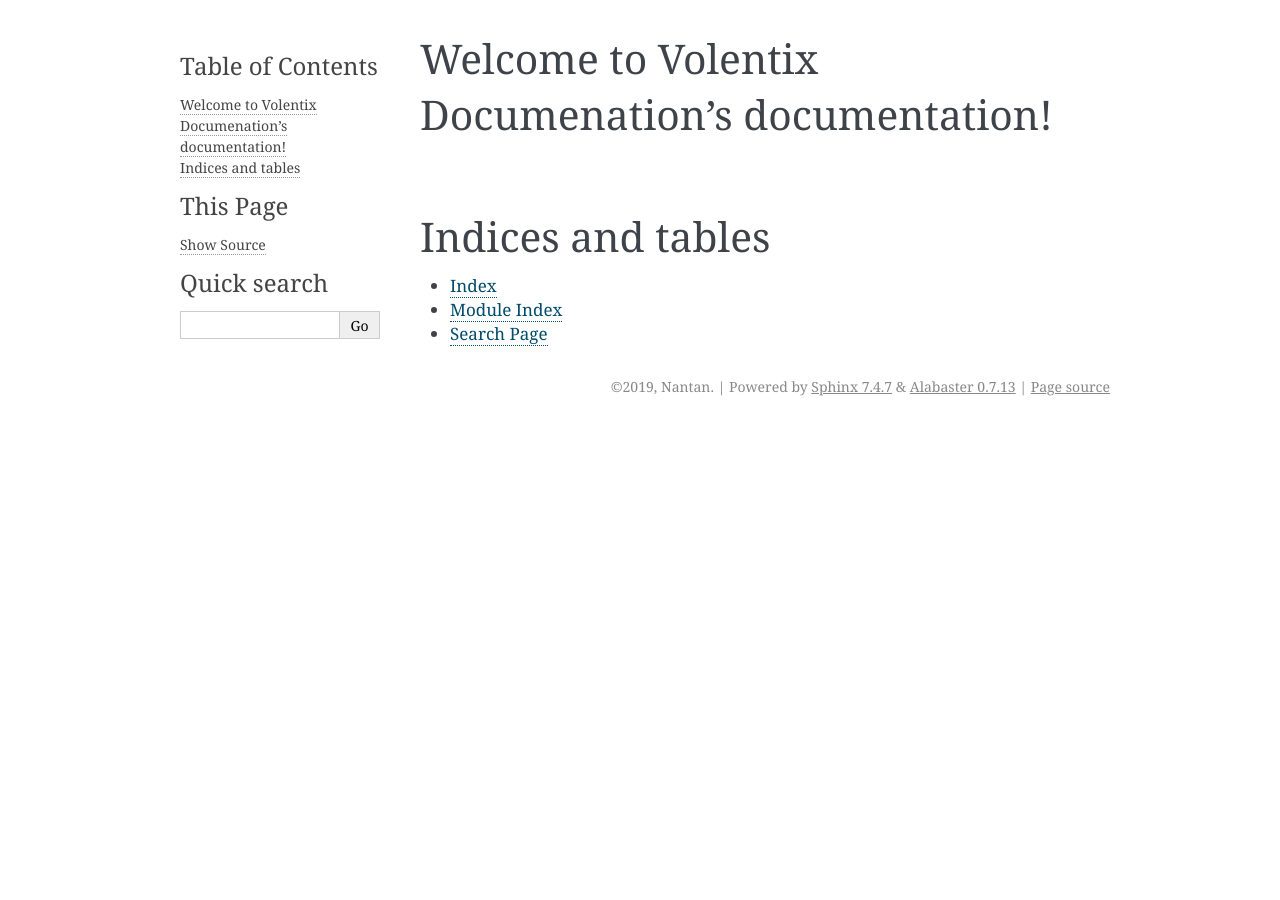
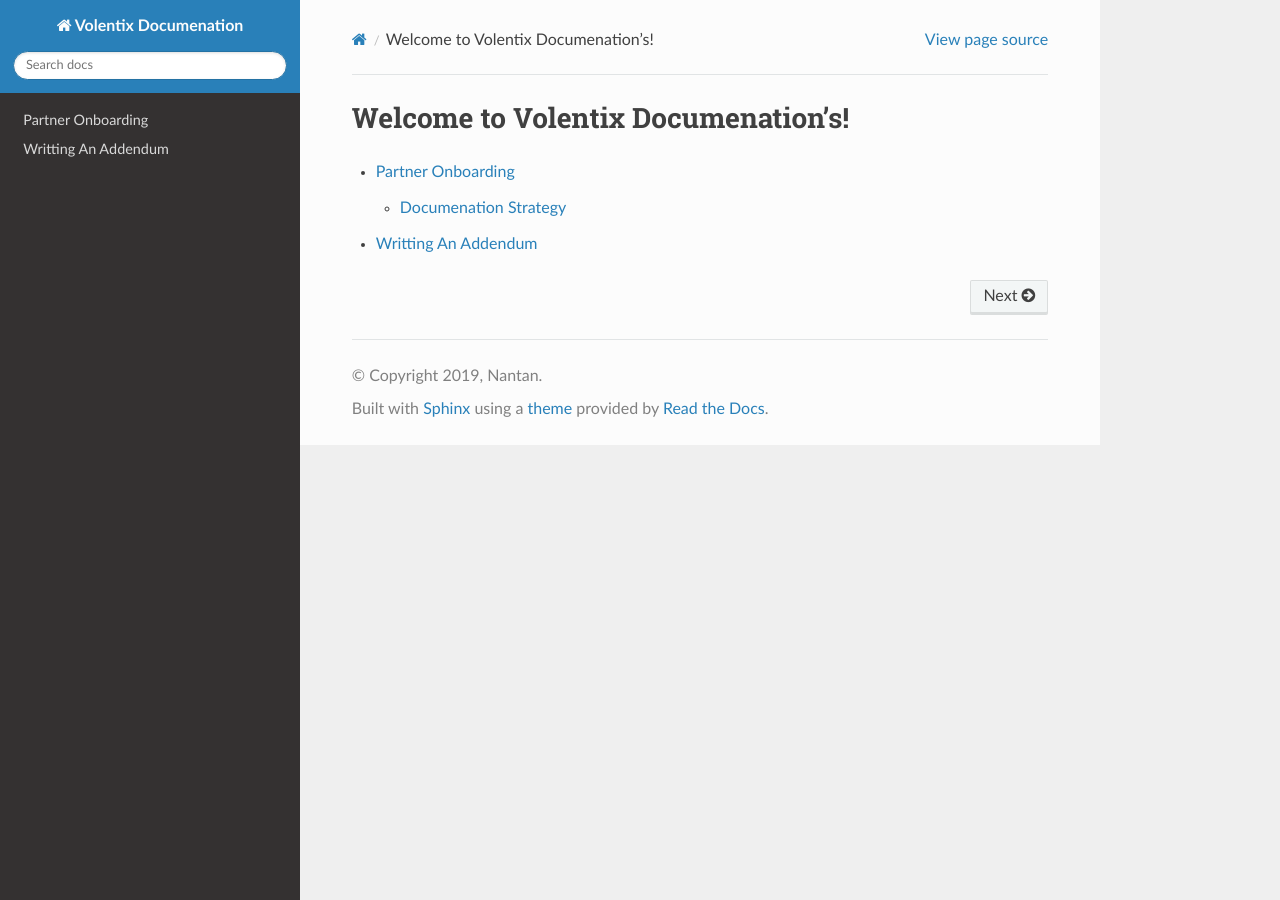
Before and after one commit to Volentix/documentation, a Sphinx documentation site: the page built from docs/index.rst, in a window 1280 px wide. Built offline with Sphinx 7.4.7 and the Read the Docs theme 2.0.0, drawn with Linux system fonts in a browser that asks for light colours.

Commit message:
Adding more docs and wiring it up to readthedocs

```diff
--- a/docs/conf.py
+++ b/docs/conf.py
@@ -46,7 +46,7 @@
 # The theme to use for HTML and HTML Help pages.  See the documentation for
 # a list of builtin themes.
 #
-html_theme = 'alabaster'
+html_theme = 'sphinx_rtd_theme'
 
 # Add any paths that contain custom static files (such as style sheets) here,
 # relative to this directory. They are copied after the builtin static files,
--- a/docs/index.rst
+++ b/docs/index.rst
@@ -3,18 +3,11 @@
    You can adapt this file completely to your liking, but it should at least
    contain the root `toctree` directive.
 
-Welcome to Volentix Documenation's documentation!
+Welcome to Volentix Documenation's!
 =================================================
 
 .. toctree::
    :maxdepth: 2
-   :caption: Contents:
 
-
-
-Indices and tables
-==================
-
-* :ref:`genindex`
-* :ref:`modindex`
-* :ref:`search`
+   partnership/onBoarding.md
+   partnership/mou/writeAddendum.md
--- a/docs/partnership/onBoarding.md
+++ b/docs/partnership/onBoarding.md
@@ -0,0 +1,11 @@
+# Partner Onboarding
+
+This document outlines the process for onboarding a parnter into the Volentix ecosystem.
+
+## Documenation Strategy
+
+Organization managing repos must adhere to the general patterns and principles for the management of documenation within their repo.
+
+All repos have the following documenation:
+
+1. ReadTheDocs: Any documenation about the product, such as its architecture, or features, will be documented on the `docs` folder. ReadTheDocs listens to this folder and will automatically generate the website. For example, the current docuemation for this repo can be found [here](www.google.com)
```
Also changed, not shown: docs/contents.rst (added).
